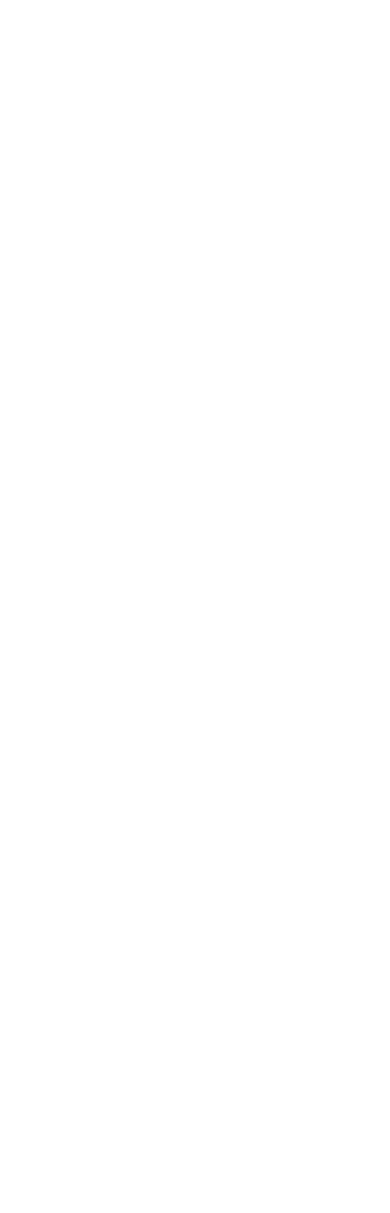
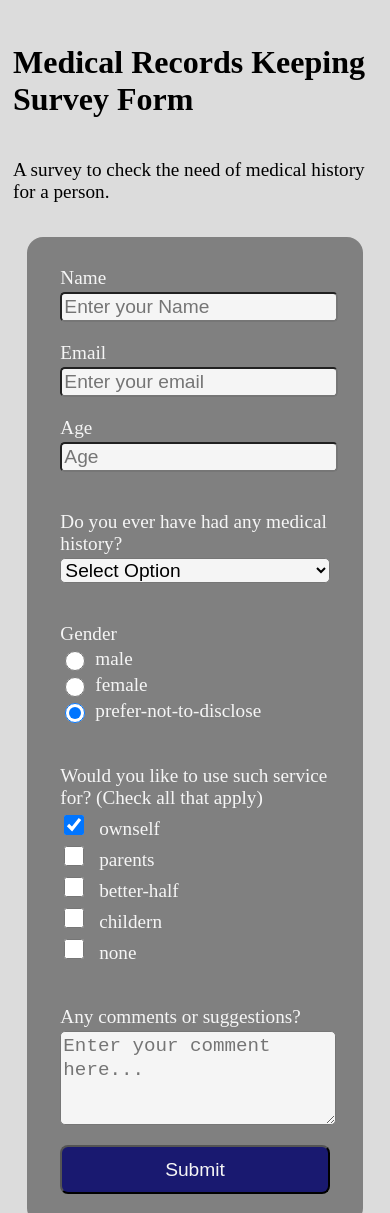
Before and after one commit to Usama-Tariq/responsive-web-design-fcc, a plain HTML site: page survey-form/index.html in a window 390 px wide. Shown: the top 1213 px of the page. Before the commit the page ends 844 px from the top, so only its background shows below. Drawn offline with Linux system fonts and the light colour scheme; files that its build step writes are made by us from their sources; files whose address does not match are found by name.

Commit message:
survey-form responsive

```diff
--- a/survey-form/index.html
+++ b/survey-form/index.html
@@ -4,7 +4,163 @@
     <meta charset="UTF-8" />
     <meta http-equiv="X-UA-Compatible" content="IE=edge" />
     <meta name="viewport" content="width=device-width, initial-scale=1.0" />
-    <title>Document</title>
+    <link rel="stylesheet" href="/home/usama/fcc/survey-form/styles.css" />
+    <title>Medical Records Keeping Survey Form</title>
   </head>
-  <body></body>
+  <body>
+    <div class="title">
+      <h1 id="title">Medical Records Keeping Survey Form</h1>
+      <p id="description">
+        A survey to check the need of medical history for a person.
+      </p>
+    </div>
+
+    <form action="submit" id="survey-form">
+      <div id="" class="form-group">
+        <label for="name" id="name-label" class="form-label">Name </label>
+        <input
+          type="text"
+          name="name"
+          id="name"
+          placeholder="Enter your Name "
+          required
+          class="form-control"
+        />
+      </div>
+
+      <div id="" class="form-group">
+        <label for="email" id="email-label" class="form-label">Email </label>
+        <input
+          type="email"
+          name="email"
+          id="email"
+          placeholder="Enter your email"
+          required
+          class="form-control"
+        />
+      </div>
+
+      <div id="" class="form-group">
+        <label for="number" id="number-label" class="form-label">Age </label>
+        <input
+          type="number"
+          name="number"
+          id="number"
+          placeholder="Age"
+          required
+          min="18"
+          max="99"
+          class="form-control"
+        />
+      </div>
+
+      <div id="" class="form-group">
+        <p id="dropdown-p" class="form-label">
+          Do you ever have had any medical history?
+        </p>
+        <select name="patient-history" id="dropdown" class="form-control">
+          <option selected disabled value>Select Option</option>
+          <option value="never">never</option>
+          <option value="long-time-ago">long-time-ago</option>
+          <option value="recent-times">recent-times</option>
+          <option value="facing-some-issues">facing-some-issues</option>
+          <option value="facing-mild-issues">facing-mild-issues</option>
+          <option value="facing-sever-issues">facing-sever-issues</option>
+        </select>
+      </div>
+
+      <div id="" class="form-group">
+        <p id="radios-p" class="form-label">Gender</p>
+        <label for="male" id="radio-label" class="form-label radio-label">
+          <input type="radio" name="gender" value="male" class="form-radio" />
+          male
+        </label>
+
+        <label for="female" id="radio-label" class="form-label radio-label">
+          <input type="radio" name="gender" value="female" class="form-radio" />
+          female
+        </label>
+
+        <label
+          for="prefer-not-to-disclose"
+          id="radio-label"
+          class="form-label radio-label"
+        >
+          <input
+            type="radio"
+            name="gender"
+            value="prefer-not-to-disclose"
+            class="form-radio"
+            checked
+          />
+          prefer-not-to-disclose
+        </label>
+      </div>
+
+      <div id="" class="form-group">
+        <p id="checkbox-p" class="form-label">
+          Would you like to use such service for? (Check all that apply)
+        </p>
+        <label for="ownself" class="form-label">
+          <input
+            type="checkbox"
+            name="p"
+            value="ownself"
+            class="form-checkbox"
+            checked
+          />
+          ownself
+        </label>
+
+        <label for="parents" class="form-label">
+          <input
+            type="checkbox"
+            name="p"
+            value="parents"
+            class="form-checkbox"
+          />
+          parents
+        </label>
+
+        <label for="better-half" class="form-label">
+          <input
+            type="checkbox"
+            name="p"
+            value="better-half"
+            class="form-checkbox"
+          />
+          better-half
+        </label>
+
+        <label for="childern" class="form-label">
+          <input
+            type="checkbox"
+            name="p"
+            value="childern"
+            class="form-checkbox"
+          />
+          childern
+        </label>
+
+        <label for="none" class="form-label">
+          <input type="checkbox" name="p" value="none" class="form-checkbox" />
+          none
+        </label>
+      </div>
+
+      <div id="" class="form-group">
+        <p class="form-label">Any comments or suggestions?</p>
+        <textarea
+          id="comments"
+          class="form-control form-textarea"
+          name="comment"
+          placeholder="Enter your comment here..."
+        ></textarea>
+      </div>
+
+      <div id="" class="form-group">
+        <button type="submit" id="submit" class="btn">Submit</button>
+      </div>
+    </form>
+  </body>
 </html>
--- a/survey-form/styles.css
+++ b/survey-form/styles.css
@@ -0,0 +1,102 @@
+body {
+  font-size: 10px;
+  display: flex;
+  flex-direction: column;
+  align-items: center;
+  justify-content: center;
+  background: gainsboro;
+}
+
+form {
+  display: flex;
+  flex-direction: column;
+  align-items: center;
+  justify-content: center;
+  background: grey;
+  width: 50%;
+  padding: 2em 0 2em 0;
+  border-radius: 1rem;
+}
+
+#title {
+  font-size: 2rem;
+}
+
+#description {
+  font-size: 1.2rem;
+}
+
+.title {
+  display: flex;
+  flex-direction: column;
+  align-items: center;
+  justify-content: center;
+  margin: 5px auto;
+  background: gainsboro;
+  padding: 10px 5px 10px 5px;
+  width: 99%;
+}
+
+.form-group {
+  margin: 0.5em;
+  padding: 0.5em;
+  width: 80%;
+  display: flex;
+  flex-direction: column;
+  align-items: flex-start;
+  justify-content: center;
+}
+
+.form-label {
+  font-size: 1.2rem;
+  color: whitesmoke;
+  margin-bottom: 3px;
+}
+
+.form-control {
+  width: 100%;
+  line-height: 1.5rem;
+  background-color: whitesmoke;
+  border-radius: 0.3rem;
+  font-size: 1.2rem;
+}
+
+.form-radio,
+.form-checkbox {
+  margin-right: 0.625rem;
+  min-height: 1.25rem;
+  min-width: 1.25rem;
+}
+
+.radio-label {
+  justify-content: center;
+  align-items: flex-start;
+  display: flex;
+}
+
+.form-textarea {
+  margin-right: 0.625rem;
+  min-height: 5.5rem;
+  min-width: 1.25rem;
+}
+
+.btn {
+  width: 100%;
+  font-size: 1.2rem;
+  padding: 0.6em;
+  border-radius: 0.5rem;
+  color: whitesmoke;
+  background-color: midnightblue;
+}
+
+@media (max-width: 1440px) {
+  form {
+    width: 80%;
+  }
+}
+
+@media (max-width: 425px) {
+  form {
+    width: 90%;
+  }
+}
```
